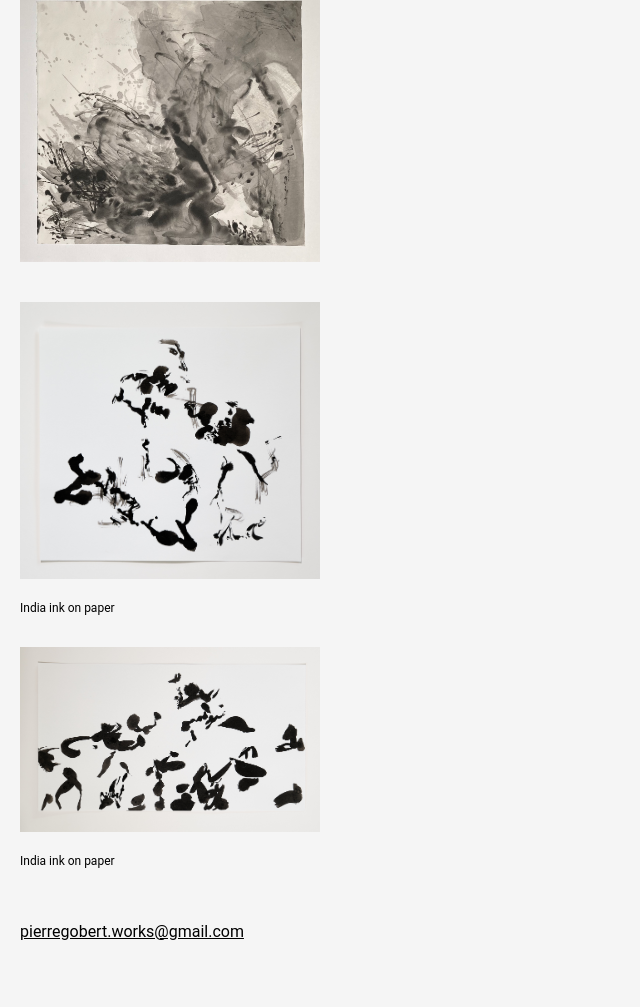
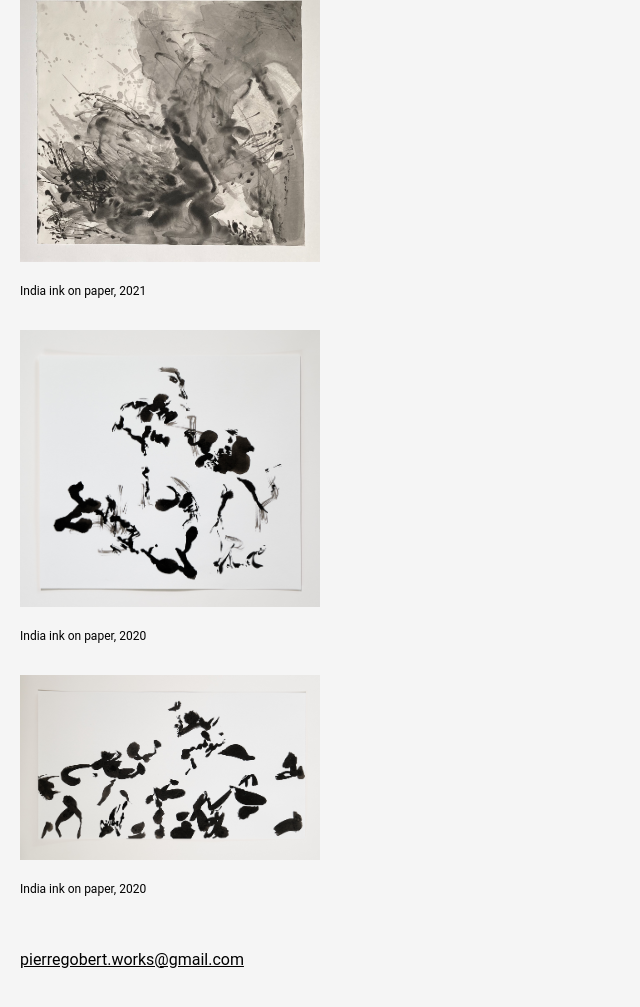
Before and after one commit to pierregobert/pierregobert.github.io, a plain HTML site: page recent_works.html in a window 1280 px wide. Shown: the part 217-1224 px from the top of the page, without its empty margins (0-640 px from the left). Before the commit the page ends 1201 px from the top, so only its background shows below. Drawn offline with Linux system fonts and the light colour scheme.

Commit message:
ajout descriptif + dates

```diff
--- a/recent_works.html
+++ b/recent_works.html
@@ -30,17 +30,20 @@ lightbox.init();
     <a href="paintings/2021_003.jpg" data-pswp-width="2357" data-pswp-height="2193" data-cropped="true" target="_blank">
       <img src="paintings/2021_003.jpg" alt="">
     </a>
+    <p class="painting-description">
+      India ink on paper, 2021
+    </p>
     <a href="paintings/2021_002.jpg" data-pswp-width="2629" data-pswp-height="2430" data-cropped="true" target="_blank">
       <img src="paintings/2021_002.jpg" alt="">
     </a>
     <p class="painting-description">
-      India ink on paper
+      India ink on paper, 2020
     </p>
     <a href="paintings/2021_001.jpg" data-pswp-width="2884" data-pswp-height="1772" data-cropped="true" target="_blank">
       <img src="paintings/2021_001.jpg" alt="">
     </a>
     <p class="painting-description">
-      India ink on paper
+      India ink on paper, 2020
     </p>
   </main>
   <footer class="footer">
```
